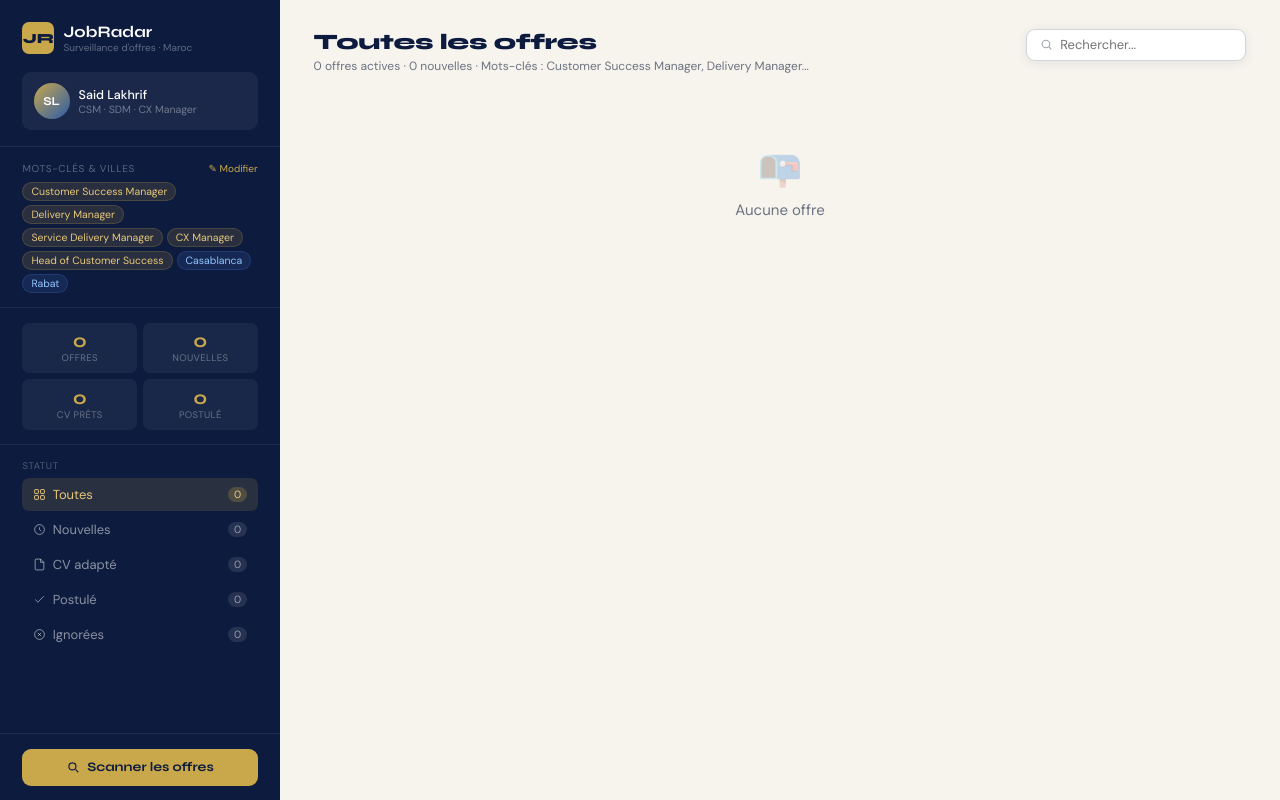
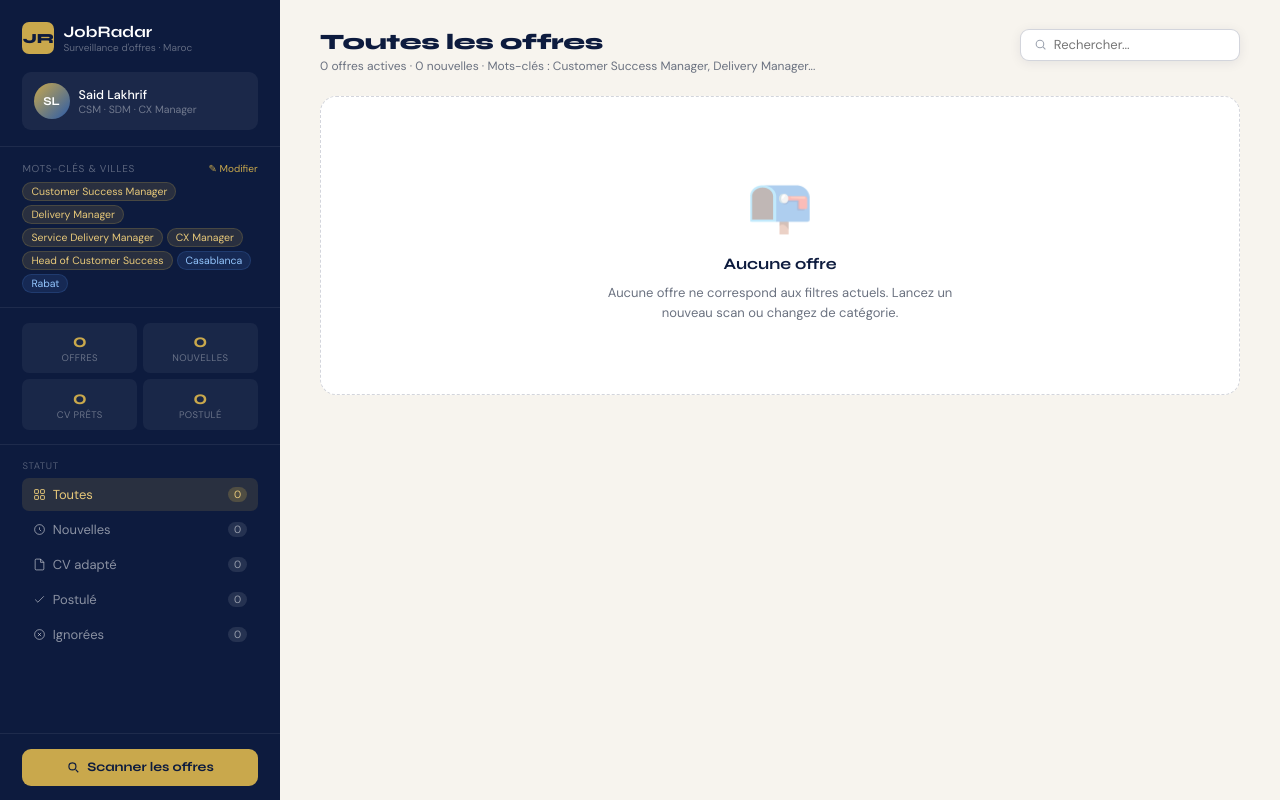
Before and after one commit to saidlakhrif/jobradar, a website: page public/index.html in a window 1280 px wide. Drawn offline with Linux system fonts and the light colour scheme.

Commit message:
UI: max-width 920px on main content + richer empty state with CTA

```diff
--- a/public/index.html
+++ b/public/index.html
@@ -83,7 +83,8 @@ body{font-family:'DM Sans',sans-serif;background:var(--cream);color:var(--ink);m
 .scan-btn:disabled{opacity:.6;cursor:default;transform:none;}
 
 /* Main */
-.main{padding:1.8rem 2.1rem;overflow-y:auto;}
+.main{padding:1.8rem 2.1rem;overflow-y:auto;display:flex;flex-direction:column;align-items:stretch;}
+.main-inner{width:100%;max-width:920px;margin:0 auto;}
 .mhdr{display:flex;align-items:flex-start;justify-content:space-between;margin-bottom:1.4rem;gap:1rem;flex-wrap:wrap;}
 .mtitle{font-family:'Syne',sans-serif;font-size:22px;font-weight:800;color:var(--navy);letter-spacing:-.3px;}
 .msub{font-size:12px;color:var(--ink3);margin-top:3px;}
@@ -187,8 +188,12 @@ body{font-family:'DM Sans',sans-serif;background:var(--cream);color:var(--ink);m
 .tdot{width:6px;height:6px;border-radius:50%;background:var(--gold);flex-shrink:0;}
 
 /* Empty */
-.empty{text-align:center;padding:3rem 1rem;color:var(--ink3);}
-.empty-ico{font-size:36px;margin-bottom:9px;opacity:.25;}
+.empty{text-align:center;padding:4.5rem 1.5rem;color:var(--ink3);background:#fff;border:1.5px dashed var(--bd2);border-radius:var(--rl);display:flex;flex-direction:column;align-items:center;gap:10px;}
+.empty-ico{font-size:54px;margin-bottom:4px;opacity:.35;}
+.empty-title{font-family:'Syne',sans-serif;font-size:16px;font-weight:700;color:var(--navy);}
+.empty-sub{font-size:13px;color:var(--ink3);max-width:380px;line-height:1.5;}
+.empty-cta{margin-top:14px;background:var(--gold);color:var(--navy);border:none;border-radius:9px;padding:.65rem 1.4rem;font-family:'Syne',sans-serif;font-size:13px;font-weight:700;cursor:pointer;display:inline-flex;align-items:center;gap:7px;}
+.empty-cta:hover{background:var(--gold2);}
 
 /* Mobile */
 .bnav{display:none;position:fixed;bottom:0;left:0;right:0;background:var(--navy);border-top:1px solid rgba(255,255,255,.1);padding:.45rem 0 calc(.45rem + env(safe-area-inset-bottom));z-index:50;grid-template-columns:repeat(5,1fr);}
@@ -270,6 +275,7 @@ body{font-family:'DM Sans',sans-serif;background:var(--cream);color:var(--ink);m
 
 <!-- MAIN -->
 <main class="main">
+ <div class="main-inner">
   <div class="mhdr">
     <div><div class="mtitle" id="mTitle">Toutes les offres</div><div class="msub" id="mSub">Lancez un scan pour démarrer</div></div>
     <div class="search-bar">
@@ -279,7 +285,12 @@ body{font-family:'DM Sans',sans-serif;background:var(--cream);color:var(--ink);m
   </div>
 
   <div class="jobs-grid" id="grid">
-    <div class="empty"><div class="empty-ico">🎯</div><div>Cliquez sur "Scanner les offres" pour démarrer</div></div>
+    <div class="empty">
+      <div class="empty-ico">🎯</div>
+      <div class="empty-title">Prêt à scanner</div>
+      <div class="empty-sub">Lancez une recherche d'offres correspondant à vos mots-clés (CSM, SDM, CX Manager…) sur Casablanca et Rabat.</div>
+      <button class="empty-cta" onclick="document.querySelector('.scan-btn')?.click()">🔍 Scanner les offres</button>
+    </div>
   </div>
 
   <div id="dpWrap"></div>
@@ -312,6 +323,7 @@ body{font-family:'DM Sans',sans-serif;background:var(--cream);color:var(--ink);m
     <div class="log-lbl">— Journal —</div>
     <div id="logLines"></div>
   </div>
+ </div>
 </main>
 </div>
 
@@ -389,7 +401,7 @@ function sCls(s){ return {new:'tnew',adapted:'tadapted',applied:'tapplied',dismi
 function render() {
   const g = document.getElementById('grid');
   const list = getList();
-  if(!list.length){ g.innerHTML='<div class="empty"><div class="empty-ico">📭</div><div>Aucune offre</div></div>'; return; }
+  if(!list.length){ g.innerHTML='<div class="empty"><div class="empty-ico">📭</div><div class="empty-title">Aucune offre</div><div class="empty-sub">Aucune offre ne correspond aux filtres actuels. Lancez un nouveau scan ou changez de catégorie.</div></div>'; return; }
   const C=2*Math.PI*17;
   g.innerHTML = list.map(j=>`
     <div class="jcard${selId===j.id?' sel':''}" onclick="sel(${j.id})">
```
